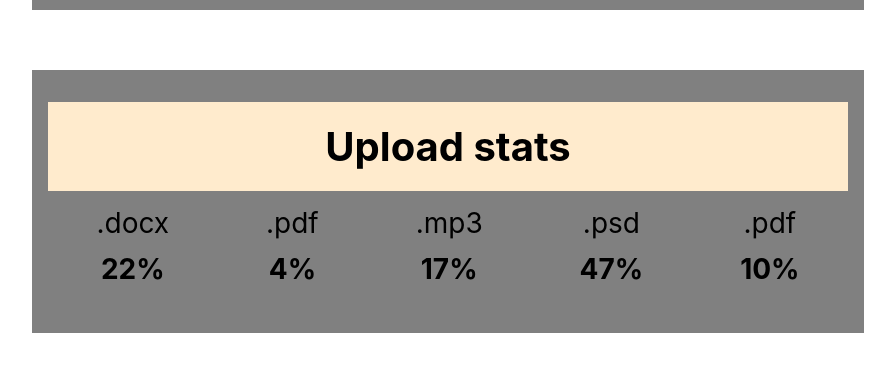
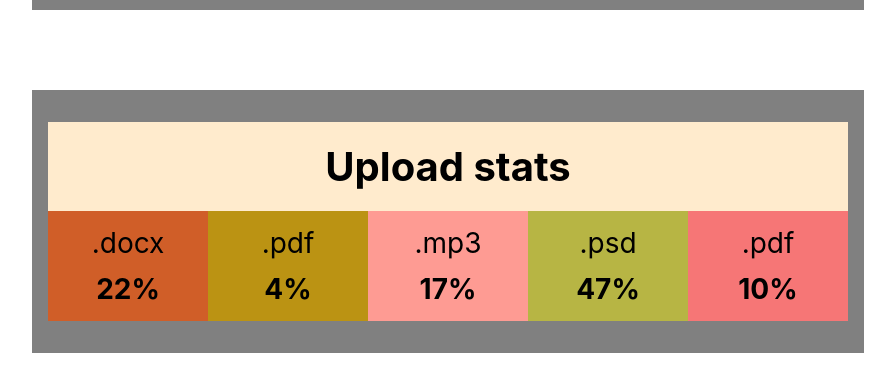
Before and after one commit to SiarheyLu4/goit-react-hw-01-components, a React (Create React App) app: page / in a window 1280 px wide. Shown: the part 839-1209 px from the top of the page, without its empty margins (192-1087 px from the left). Before the commit the page ends 1172 px from the top, so only its background shows below. Built offline with nearby package versions, Linux system fonts and the light colour scheme.

Commit message:
statis compl

```diff
--- a/src/components/Statistics/Statistics.jsx
+++ b/src/components/Statistics/Statistics.jsx
@@ -1,5 +1,6 @@
 import PropTypes from 'prop-types';
 import css from './Statistics.module.css';
+import {getRandomHexColor} from '../../randomColor'
 
 export const Statistics = ({title, stats}) => {
   return (
@@ -7,13 +8,13 @@
       {title&&(<h2 className={css.title}>{title}</h2>)}
       <ul className={css.statList}>
         {stats.map(({ id, label, percentage }) => (
-          <li className={css.item} key={id}>
+          <li className={css.item} key={id} style={{ backgroundColor: getRandomHexColor() }}>
             <span className={css.label}>{label}</span>
             <span className={css.percentage}>{percentage}%</span>
           </li>
         ))}
-  </ul>
-</section>
+      </ul>
+    </section>
   )
 };
 
--- a/src/components/Statistics/Statistics.module.css
+++ b/src/components/Statistics/Statistics.module.css
@@ -1,5 +1,5 @@
 .statistics{
-  margin: 0 auto;
+  margin: 20px auto;
   padding-top: 32px;
   padding-bottom: 32px;
   width: 800px;
@@ -20,12 +20,14 @@
   list-style: none;
   display: flex;
   justify-content: space-around;
+
 }
 
 .item{
   flex-basis: auto;
     text-align: center;
     padding: 15px;
+    width: 100%;
 }
 
 .label{
--- /dev/null
+++ b/src/randomColor.js
@@ -0,0 +1,3 @@
+export function getRandomHexColor() {
+  return `#${Math.floor(Math.random() * 16777215).toString(16)}`;
+}
```
